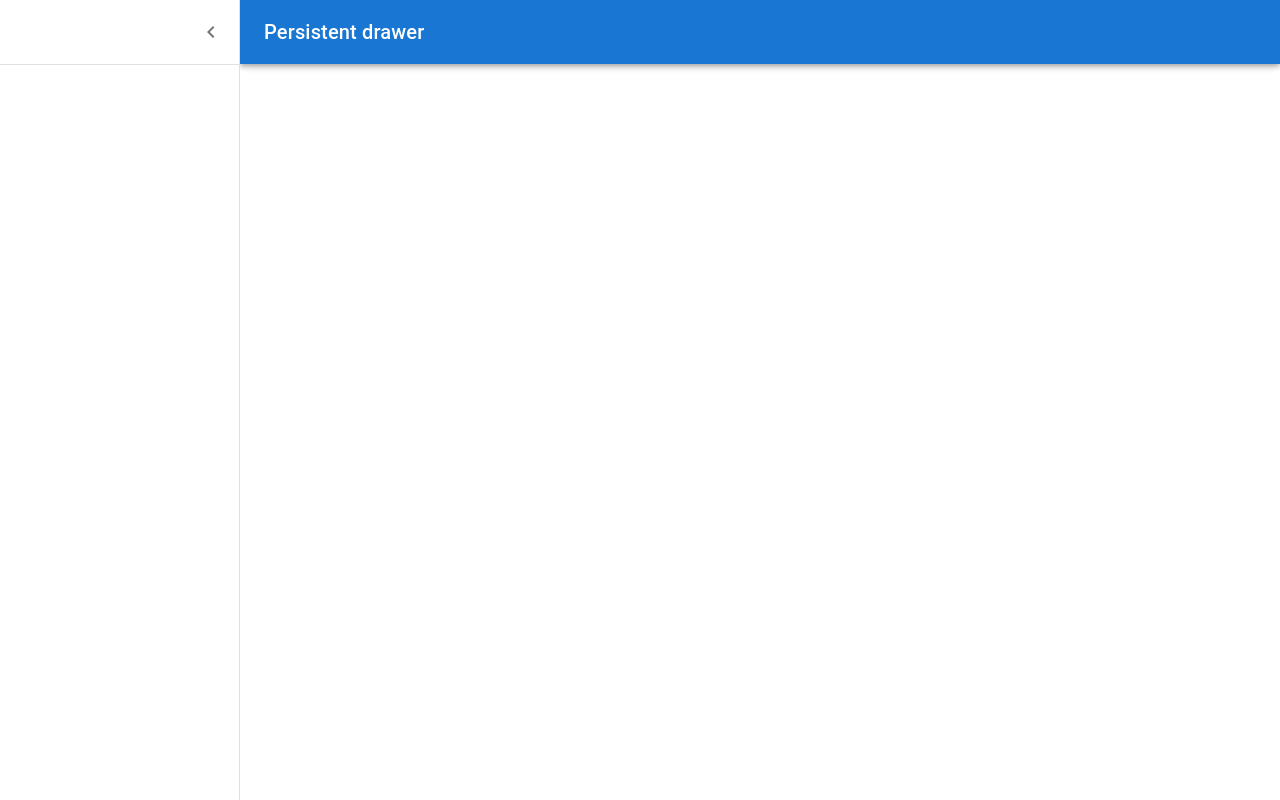
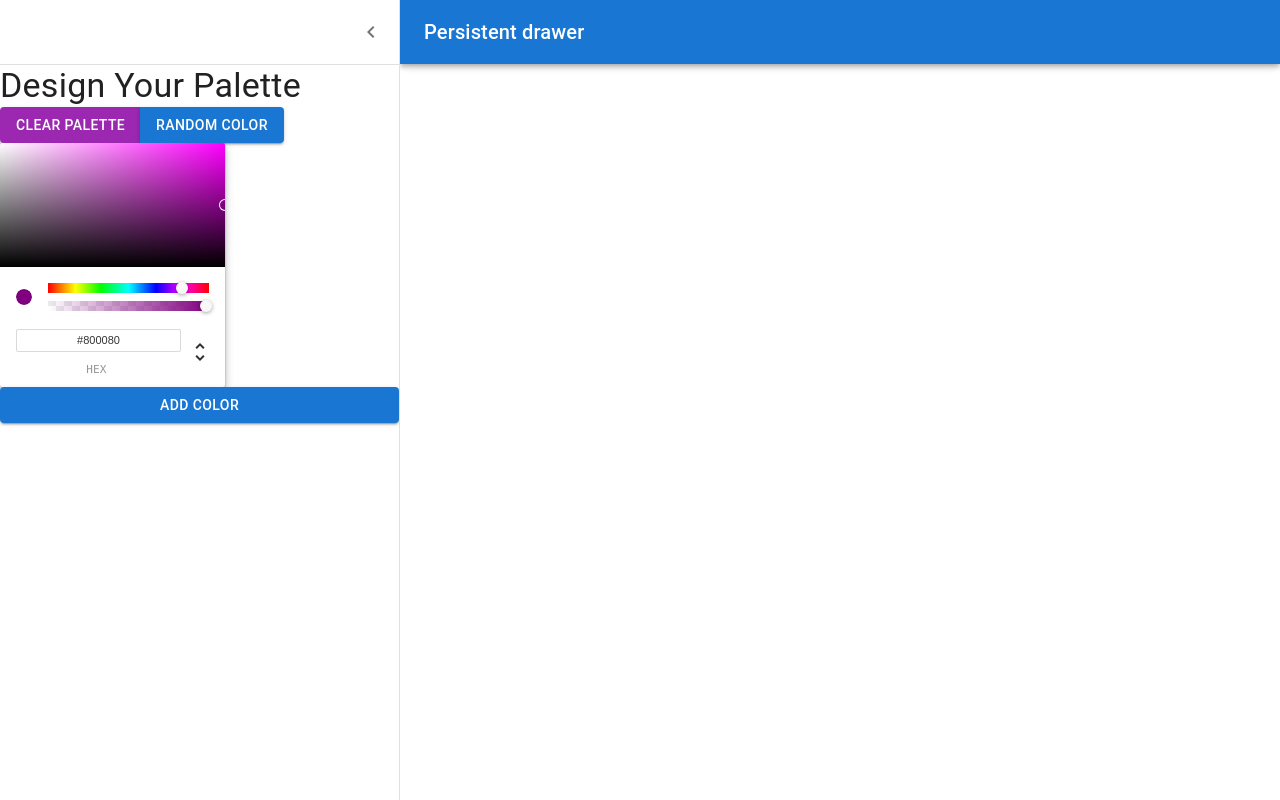
Before and after one commit to sterlingbarton/color-palette, a React (Vite) app in the folder color-palette/: page /palette/new in a window 1280 px wide. Both pictures are taken after a click on the button "open drawer". Built offline with nearby package versions, Linux system fonts and the light colour scheme.

Commit message:
added drawer elements

```diff
--- a/color-palette/src/NewPaletteForm.jsx
+++ b/color-palette/src/NewPaletteForm.jsx
@@ -10,9 +10,12 @@
 import IconButton from '@mui/material/IconButton';
 import MenuIcon from '@mui/icons-material/Menu';
 import ChevronLeftIcon from '@mui/icons-material/ChevronLeft';
+import Button from '@mui/material/Button';
+import ButtonGroup from '@mui/material/ButtonGroup';
+import {ChromePicker} from 'react-color'
 
 
-const drawerWidth = 240;
+const drawerWidth = 400;
 
 const Main = styled('main', { shouldForwardProp: (prop) => prop !== 'open' })(
   ({ theme, open }) => ({
@@ -63,6 +66,8 @@
 
     const theme = useTheme();
     const [open, setOpen] = React.useState(false);
+    const [currentColor, setCurrentColor] = React.useState('teal');
+
 
     const handleDrawerOpen = () => {
     setOpen(true);
@@ -110,6 +115,13 @@
             </IconButton>
         </DrawerHeader>
         <Divider />
+        <Typography variant='h4'>Design Your Palette</Typography>
+        <ButtonGroup>
+            <Button variant='contained' color='secondary'>Clear Palette</Button>
+            <Button variant='contained' color='primary'>Random Color</Button>
+        </ButtonGroup>
+        <ChromePicker color='purple' onChangeComplete={(newColor) => console.log(newColor)}/>
+        <Button variant='contained' color='primary'>Add Color</Button>
         </Drawer>
         <Main open={open}>
         <DrawerHeader />
--- a/package.json
+++ b/package.json
@@ -7,6 +7,7 @@
     "@mui/material": "^5.14.0",
     "chroma-js": "^2.0.3",
     "rc-slider": "^10.2.1",
+    "react-color": "^2.19.3",
     "react-copy-to-clipboard": "^5.1.0",
     "react-jss": "^10.10.0",
     "react-router-dom": "^6.0.1",
```
Also changed, not shown: 1 other file (tests, documents, lock files or other folders).
